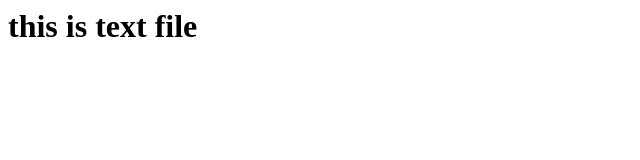
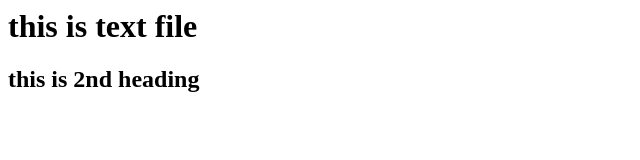
Before and after one commit to user062018/demo, a plain HTML site: page index.html in a window 1280 px wide. Shown: the whole page, without its empty margins (0-640 px from the left). Drawn offline with Linux system fonts and the light colour scheme.

Commit message:
updated version 3.0

```diff
--- a/index.html
+++ b/index.html
@@ -1,5 +1,6 @@
 <html>
 <body>
 <h1>this is text file</h1>
+<h2>this is 2nd heading</h2>
 </body>
 </html>
```
